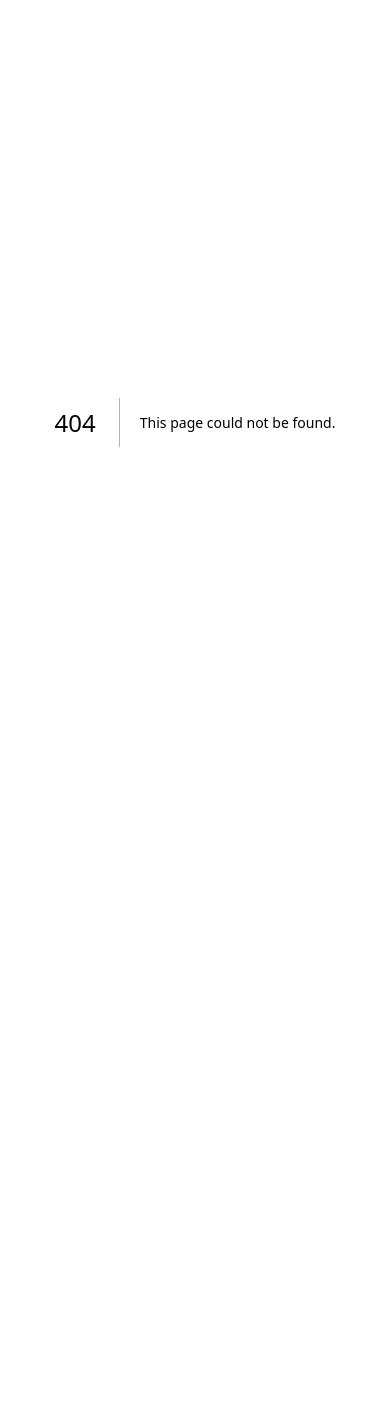
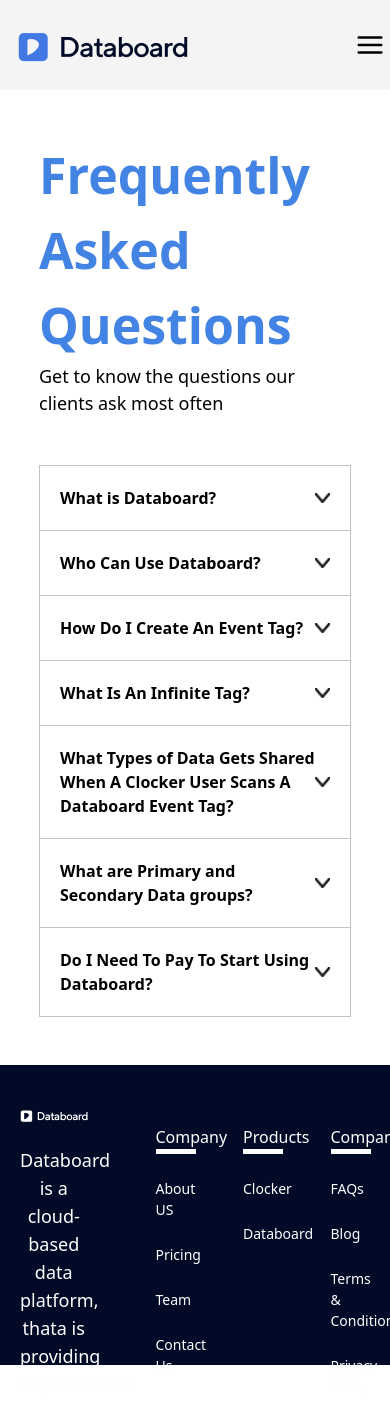
Before and after one commit to databoard-ai/databoard, a Next.js app: page /faqs in a window 390 px wide. Before the commit this address had no page. Shown: the top 1404 px of the page. Before the commit the page ends 844 px from the top, so only its background shows below. Built offline with nearby package versions, Linux system fonts and the light colour scheme.

Commit message:
navbar responsiveness done

```diff
--- a/components/HomePages/Navbar.js
+++ b/components/HomePages/Navbar.js
@@ -1,44 +1,124 @@
 import Image from "next/image"
+import Link from "next/link";
+import { useRouter } from "next/router";
+import {useState} from 'react'
 const Logo1 = require('../../public/assets/logo-home.png')
 const dropdown = require('../../public/assets/arrow-down.png')
+import { FiMenu, FiPlus, FiMinus } from 'react-icons/fi';
+import {GrClose} from 'react-icons/gr'
 
-function Navbar({active}) {
 
-    if (typeof window !== 'undefined') {
-        console.log('You are on the browser')
+function Navbar() {
 
-        let navItems = document.getElementsByClassName('nav-item')
-        for (let i = 0; i < navItems.length; i++) {
-            navItems[i].classList.remove('active');
-        }
-        if (active) {
-            document.getElementById(active).classList.add('active')
-            console.log(active)
-        }
+    const location = useRouter()
+
+    const [showdropdownMenu, setShowdropdownMenu] = useState(false)
+    const [showSideMenu, setShowSideMenu] = useState(false)
+
+    const showDdmenu = ()=> {
+        setShowdropdownMenu(!showdropdownMenu)
+    }
+
+    const showSmenu = ()=> {
+        setShowSideMenu(!showSideMenu)
     }
 
     return (
-        <div className='nav z-50 bg-[#F4F4F4] h-[90px] flex items-center justify-between sticky top-0 px-[5px] md:px-[50px]'>
+        <>
+        <div className='nav z-20 bg-[#F4F4F4] h-[90px] flex items-center justify-between sticky top-0 px-[5px] md:px-[50px]'>
             <div className=''>
-                <a href='#'>
+                <Link href='/'>
                     <Image
                     src={Logo1}
                     alt = 'Logo'
                     />
-                </a>
+                </Link>
             </div>
             <div className='hidden lg:flex'>
-                <a id="home" href="#" className='nav-item mx-[15px]'>Home</a>
-                <a id="board" href="#" className='nav-item mx-[15px]'>Board</a>
-                <a id="pricing" href="#" className='nav-item mx-[15px]'>Pricing</a>
-                <a id="resources" href="#" className='nav-item mx-[15px]'>Resources</a>
-                <a id="about" href="#" className='nav-item mx-[15px]'>About</a>
+                <Link id="home" href="/" className={location.pathname=="/"?'mx-[15px] active':'mx-[15px]'}>Home</Link>
+                <Link id="board" href="#" className='mx-[15px]'>Board</Link>
+                <Link id="pricing" href="/pricing" className={location.pathname=="/pricing"?'mx-[15px] active':'mx-[15px]'}>Pricing</Link>
+                <div className="overflow-hidden">
+                    <div className={location.pathname=='/blog'||location.pathname=='/faqs'?"flex items-center hover:text-primaryBlue cursor-pointer active":"flex items-center hover:text-primaryBlue cursor-pointer"} onClick={showDdmenu}>
+                        <span className="mr-1 block">Resources</span>
+                        <div className={showdropdownMenu?"hidden":""}>
+                            <FiPlus size={20}/>
+                        </div>
+                        <div className={showdropdownMenu?"":"hidden"}>
+                            <FiMinus size={20}/>
+                        </div>
+                    </div>
+                    <div className={showdropdownMenu? "absolute mt-5 w-[150px] z-1 bg-defaultBackground":"hidden"}>
+                        <ul className="">
+                            <li className="hover:text-primaryBlue mb-3 ml-2">
+                                <Link href="/blog" className={location.pathname=='/blog'?"block active":'block'}>Blog</Link>
+                            </li>
+                            <li className="hover:text-primaryBlue ml-2">
+                                <Link href="/faqs" className={location.pathname=='/faqs'?"block active":'block'}>FAQs</Link>
+                            </li>
+                        </ul>
+                    </div>
+                </div>
+                <Link id="about" href="/about" className={location.pathname=="/about"?'mx-[15px] active':'mx-[15px]'}>About Us</Link>
             </div>
             <div className='hidden lg:flex gap-x-3'>
                 <a href="#" className='flex border border-primaryBlue rounded-[4px] h-[50px] w-[100px]'><span className='block m-auto text-primaryBlue'>Log In</span></a>
                 <a href="#" className='flex border border-primaryBlue rounded-[4px] h-[50px] w-[100px] bg-primaryBlue'><span className='block m-auto text-pureWhite'>Get Started</span></a>
             </div>
+            <div className={showSideMenu?"hidden lg:hidden":"flex cursor-pointer lg:hidden"} onClick={showSmenu}>
+                <FiMenu size={30}/>
+            </div>
+            <div className={showSideMenu?"flex cursor-pointer lg:hidden":"hidden lg:hidden"} onClick={showSmenu}>
+                <GrClose size={30}/>
+            </div>
         </div>
+        <div id="side-nav" className={showSideMenu?"nav fixed top-0 left-[0px] w-[250px] h-full z-[1000] bg-defaultBackground transition ease-in-out duration-700":"fixed top-0 left-[-250px] w-[250px] h-full z-[1000] bg-defaultBackground transition duration-700 ease-in-out"}>
+            <div className='mt-7 mb-8'>
+                <Link href='/'>
+                    <Image
+                    src={Logo1}
+                    alt = 'Logo'
+                    />
+                </Link>
+            </div>
+            <ul className="text-[18px] ml-5 mt-2">
+                <li className="mb-5 hover:text-primaryBlue">
+                    <Link href="/" className={location.pathname=='/'?"block active":'block'}>Home</Link>
+                </li>
+                <li className="mb-5 hover:text-primaryBlue">
+                    <Link href="#" className={location.pathname=='#'?"block active":'block'}>Board</Link>
+                </li>
+                <li className="mb-5 hover:text-primaryBlue">
+                    <Link href="/pricing" className={location.pathname=='/pricing'?"block active":'block'}>Pricing</Link>
+                </li>
+                <li className="mb-5">
+                    <div className={location.pathname=='/blog'||location.pathname=='/faqs'?"flex items-center mb-5  hover:text-primaryBlue cursor-pointer active":"flex items-center mb-5  hover:text-primaryBlue cursor-pointer"} onClick={showDdmenu}>
+                        <span className="mr-5 block">Resources</span>
+                        <div className={showdropdownMenu?"hidden":""}>
+                            <FiPlus size={20}/>
+                        </div>
+                        <div className={showdropdownMenu?"":"hidden"}>
+                            <FiMinus size={20}/>
+                        </div>
+                    </div>
+                    <div className={showdropdownMenu? "ml-5":"hidden"}>
+                        <ul className="">
+                            <li className="mb-5 hover:text-primaryBlue">
+                                <Link href="/blog" className={location.pathname=='/blog'?"block active":'block'}>Blog</Link>
+                            </li>
+                            <li className="mb-5 hover:text-primaryBlue">
+                                <Link href="/faqs" className={location.pathname=='/faqs'?"block active":'block'}>FAQs</Link>
+                            </li>
+                        </ul>
+                    </div>
+                </li>
+            </ul>
+            <div className='m-auto'>
+                <a href="#" className='flex border border-primaryBlue rounded-[4px] h-[40px] w-[100px] m-auto mb-2'><span className='block m-auto text-primaryBlue'>Log In</span></a>
+                <a href="#" className='flex border border-primaryBlue rounded-[4px] h-[40px] w-[100px] m-auto bg-primaryBlue'><span className='block m-auto text-pureWhite'>Get Started</span></a>
+            </div>
+        </div>
+        </>
     )
 }
 
--- a/pages/about.tsx
+++ b/pages/about.tsx
@@ -6,14 +6,13 @@
 const Team = require('../public/assets/team.png')
 import Navbar from '../components/HomePages/Navbar'
 import Footer from '../components/HomePages/Footer'
-import { connected } from 'process'
 import Join from '../components/HomePages/Join'
 import Brands from '../components/HomePages/Brands'
 
 const About: NextPage = () => {
     return(
         <>
-            <Navbar active='about'/>
+            <Navbar/>
             <div className='mt-12'>
                 <div className='flex justify-center'>
                     <span className='block text-[60px] font-semibold text-center w-[70%]'>We are on a mission to bring you on board with data</span>
--- a/pages/blogs.tsx
+++ b/pages/blog.tsx
@@ -6,12 +6,11 @@
 const Blog3 = require('../public/assets/blog3.png')
 import Navbar from '../components/HomePages/Navbar'
 import Footer from '../components/HomePages/Footer'
-import { connected } from 'process'
 
 const Blogs: NextPage = () => {
     return(
         <>
-            <Navbar active='resources'/>
+            <Navbar/>
             <div className='blogs px-12 my-12'>
                 <div className='header'>
                     <span className='block text-[50px] text-primaryBlue font-semibold'>Stay updated</span>
--- a/pages/faq.tsx
+++ b/pages/faqs.tsx
@@ -32,7 +32,7 @@
 
     return(
         <>
-            <Navbar active='resources'/>
+            <Navbar/>
             <div className='faq px-[10%] my-12'>
                 <div className='header'>
                     <span className='block text-[50px] text-primaryBlue font-semibold'>Frequently Asked Questions</span>
--- a/pages/home.tsx
+++ b/pages/home.tsx
@@ -17,12 +17,11 @@
 import Footer from '../components/HomePages/Footer'
 import Join from '../components/HomePages/Join'
 import Brands from '../components/HomePages/Brands'
-import { connected } from 'process'
 
 const Index: NextPage = () => {
     return(
         <>
-            <Navbar active='home'/>
+            <Navbar/>
             <div className='banner'>
                 <div className='banner-content absolute top-[25%] left-[0%] z-[1] text-center'>
                     <span className='block text-[32px] lg:text-[64px] font-semibold text-pureWhite'>Empowering you in<br/> a <span className='text-primaryBlue'>Data-driven</span> world</span>
--- a/pages/index.tsx
+++ b/pages/index.tsx
@@ -11,8 +11,8 @@
 import Index from './home'
 import Pricing from './pricing'
 import About from './about'
-import Blogs from './blogs'
-import Faq from './faq'
+import Blogs from './blog'
+import Faq from './faqs'
 const sendIcon = require('../public/assets/pie-chart.png')
 const filterIcon = require('../public/assets/filter_icon.png')
 const downChevronIcon = require('../public/assets/down_chevron.png')
--- a/pages/pricing.tsx
+++ b/pages/pricing.tsx
@@ -49,7 +49,7 @@
     })
     return(
         <>
-            <Navbar active='pricing'/>
+            <Navbar/>
             <div className='mt-12'>
                 <span className='block text-center text-[24px] text-primaryBlue font-semibold'>Our Pricing</span>
                 <span className='block text-center text-[40px] font-semibold mt-8'>Choose the
```
